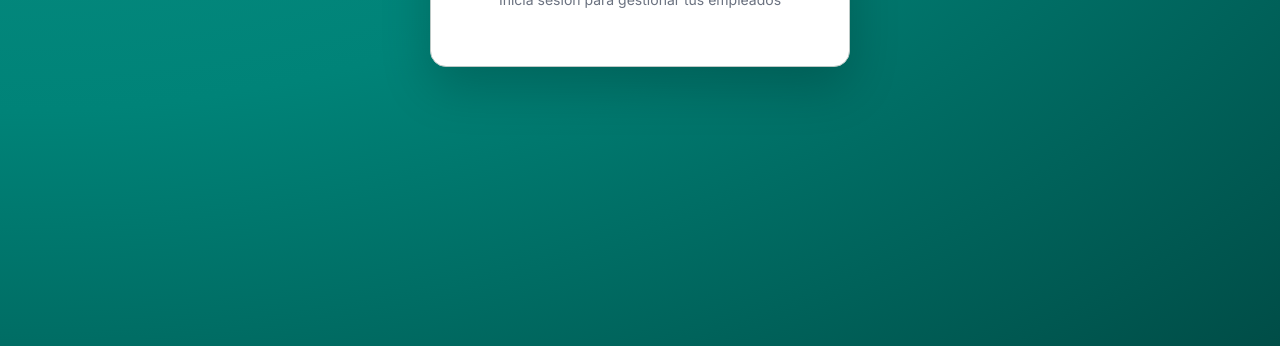
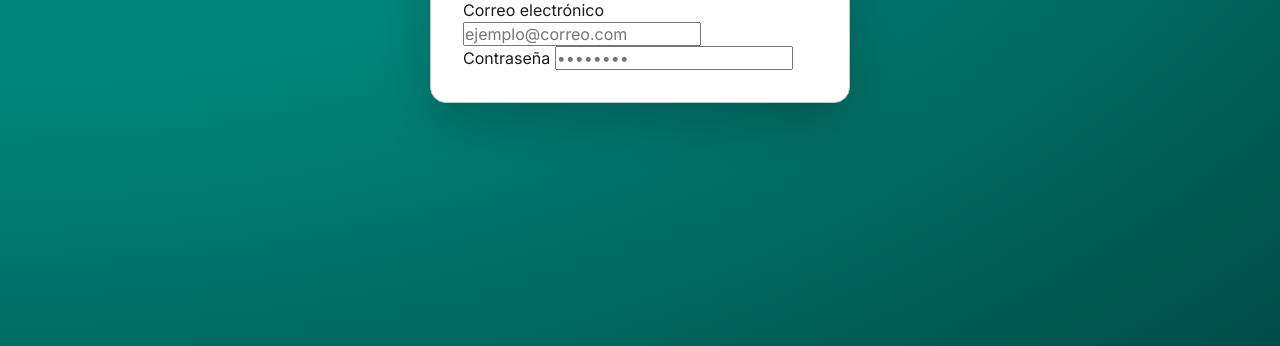
Before and after one commit to Jennydev-25/employee-dashboard, a website: page index.html in a window 1280 px wide. Shown: the part 454-800 px from the top of the page. Drawn offline with Linux system fonts and the light colour scheme.

Commit message:
feat: add login form fields

```diff
--- a/index.html
+++ b/index.html
@@ -23,6 +23,20 @@
                 <h1 class="login__title">Crewly</h1>
                 <p class="login__subtitle">Inicia sesión para gestionar tus empleados</p>
             </header>
+            <form class="login__form" id="login-form" novalidate>
+                <div class="form__field">
+                    <label class="form__label" for="email">Correo electrónico</label>
+                    <input class="form__input" type="email" id="email" name="email" placeholder="ejemplo@correo.com"
+                        aria-describedby="email-error" autocomplete="email">
+                    <span class="form__error-msg" id="email-error" aria-live="polite"></span>
+                </div>
+                <div class="form__field">
+                    <label class="form__label" for="password">Contraseña</label>
+                    <input class="form__input" type="password" id="password" name="password" placeholder="••••••••"
+                        aria-describedby="password-error" autocomplete="current-password">
+                    <span class="form__error-msg" id="password-error" aria-live="polite"></span>
+                </div>
+            </form>
         </section>
     </main>
 </body>
```
